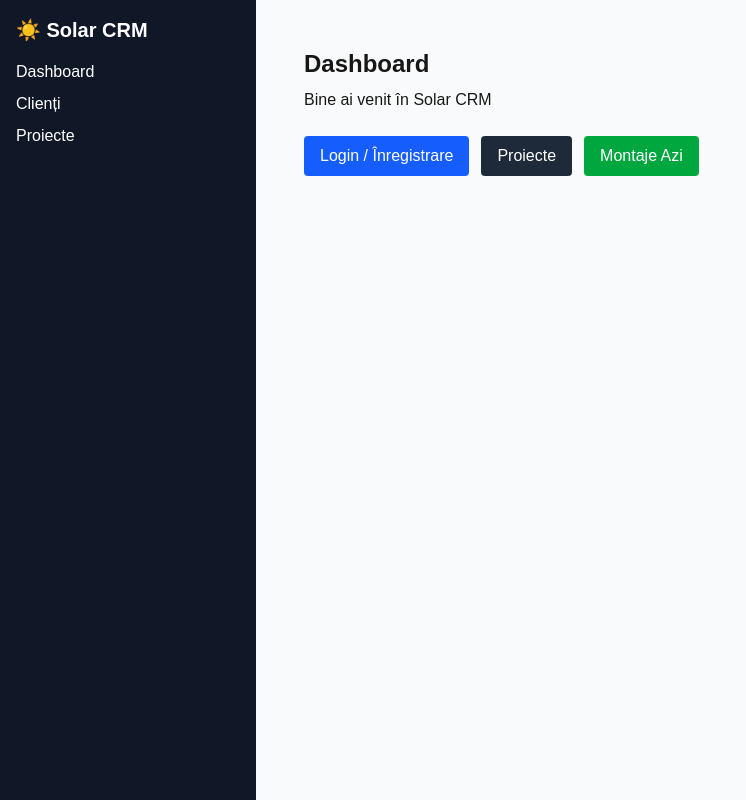
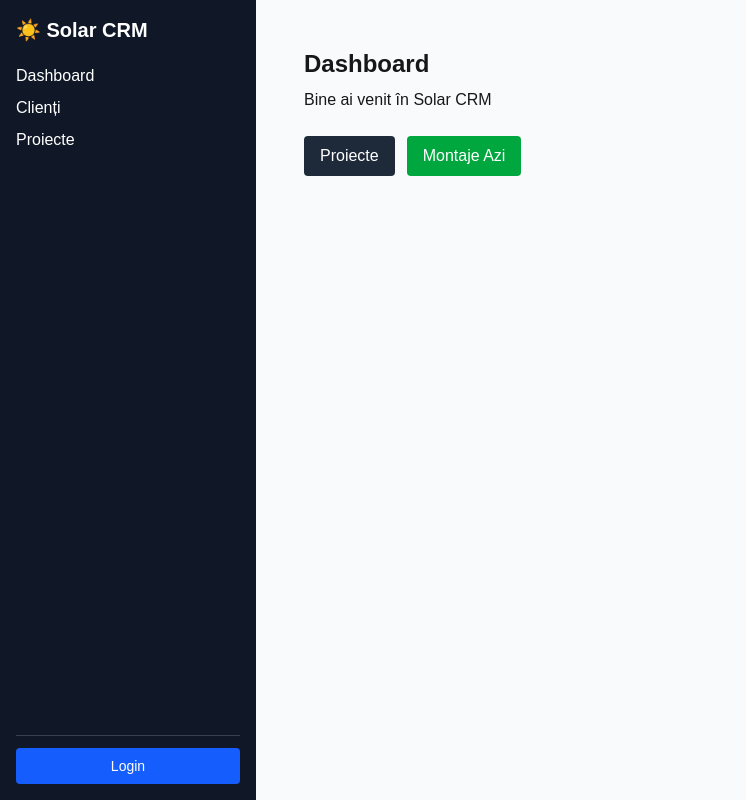
Before and after one commit to catalinvalentin01-a11y/Solar, a Next.js app: page / in a window 1280 px wide. Shown: the whole page, without its empty margins (0-746 px from the left). Built offline with nearby package versions, Linux system fonts and the light colour scheme; no server answers.

Commit message:
fix admin + calendar issues

```diff
--- a/app/layout.tsx
+++ b/app/layout.tsx
@@ -1,16 +1,38 @@
+"use client";
+
 import "./globals.css";
 import Link from "next/link";
-
-export const metadata = {
-  title: "Solar CRM",
-  description: "CRM pentru management clienți și proiecte",
-};
+import { useEffect, useState } from "react";
+import { supabase } from "@/lib/supabase";
+import { useRouter } from "next/navigation";
 
 export default function RootLayout({
   children,
 }: {
   children: React.ReactNode;
 }) {
+  const [email, setEmail] = useState<string | null>(null);
+  const router = useRouter();
+
+  useEffect(() => {
+    const getUser = async () => {
+      const { data } = await supabase.auth.getUser();
+      setEmail(data.user?.email ?? null);
+    };
+    getUser();
+
+    const { data: listener } = supabase.auth.onAuthStateChange((_event, session) => {
+      setEmail(session?.user?.email ?? null);
+    });
+
+    return () => listener.subscription.unsubscribe();
+  }, []);
+
+  const handleLogout = async () => {
+    await supabase.auth.signOut();
+    router.push("/login");
+  };
+
   return (
     <html lang="ro">
       <head>
@@ -19,22 +41,44 @@ export default function RootLayout({
       <body className="min-h-screen flex flex-col md:flex-row">
 
         {/* SIDEBAR */}
-        <aside className="w-full md:w-64 bg-gray-900 text-white p-4 space-y-3">
-          <h1 className="text-xl font-bold mb-4">☀️ Solar CRM</h1>
+        <aside className="w-full md:w-64 bg-gray-900 text-white p-4 flex flex-col gap-3">
+          <h1 className="text-xl font-bold mb-2">☀️ Solar CRM</h1>
 
-          <nav className="space-y-2">
+          <nav className="space-y-2 flex-1">
             <Link href="/" className="block hover:text-gray-300">
               Dashboard
             </Link>
-
             <Link href="/clients" className="block hover:text-gray-300">
               Clienți
             </Link>
-
             <Link href="/projects" className="block hover:text-gray-300">
               Proiecte
             </Link>
           </nav>
+
+          {/* USER INFO / LOGIN */}
+          <div className="border-t border-gray-700 pt-3 mt-2">
+            {email ? (
+              <div className="flex flex-col gap-2">
+                <p className="text-xs text-gray-400 truncate">Logat ca:</p>
+                <p className="text-sm font-semibold text-white truncate">{email}</p>
+                <button
+                  onClick={handleLogout}
+                  className="mt-1 bg-red-600 hover:bg-red-700 text-white text-sm font-medium px-3 py-2 rounded transition"
+                >
+                  Delogare
+                </button>
+              </div>
+            ) : (
+              <Link
+                href="/login"
+                className="block bg-blue-600 hover:bg-blue-700 text-white text-sm font-medium px-3 py-2 rounded text-center transition"
+              >
+                Login
+              </Link>
+            )}
+          </div>
+
         </aside>
 
         {/* CONTINUT */}
--- a/app/page.tsx
+++ b/app/page.tsx
@@ -13,13 +13,6 @@ export default function Page() {
       </p>
 
       <div className="flex gap-3 flex-wrap">
-
-        <Link
-          href="/login"
-          className="bg-blue-600 text-white px-4 py-2 rounded"
-        >
-          Login / Înregistrare
-        </Link>
 
         <Link
           href="/projects"
```
